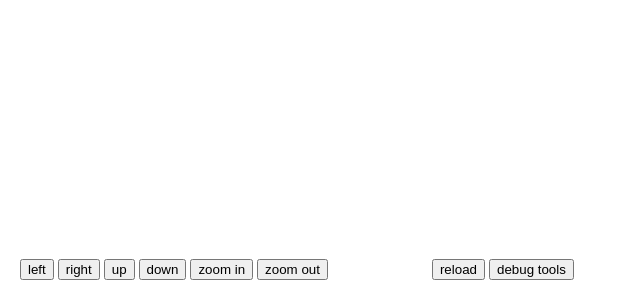
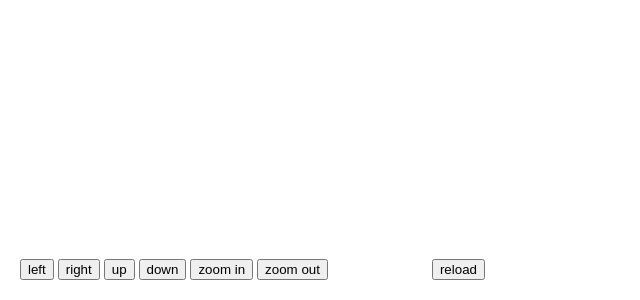
Before and after one commit to ala53/dndmapengine, an Electron app: page web/client/index.html in a window 800 px wide. Shown: the part 500-800 px from the top of the page, without its empty margins (0-640 px from the left). Drawn offline with Linux system fonts and the light colour scheme; no server answers.

Commit message:
dev tool button doesn't work :(
thanks stackoverflow

```diff
--- a/web/client/index.html
+++ b/web/client/index.html
@@ -13,7 +13,6 @@
             <button ontouchend="worldManager.viewport.zoom *= 1.5;">zoom in</button>
             <button ontouchend="worldManager.viewport.zoom /= 1.5;">zoom out</button>
             <button style="margin-left: 100px" ontouchstart="__RELOADTIME = Date.now();" ontouchend="if (Date.now() - __RELOADTIME > 1000) location.reload()">reload</button>
-            <button ontouchstart="__DEVTOOLTIME = Date.now();" ontouchend="if (Date.now() - __DEVTOOLTIME > 1000) require('remote').getCurrentWindow().toggleDevTools();">debug tools</button>
         </div>
     </body>
 </html>
```
